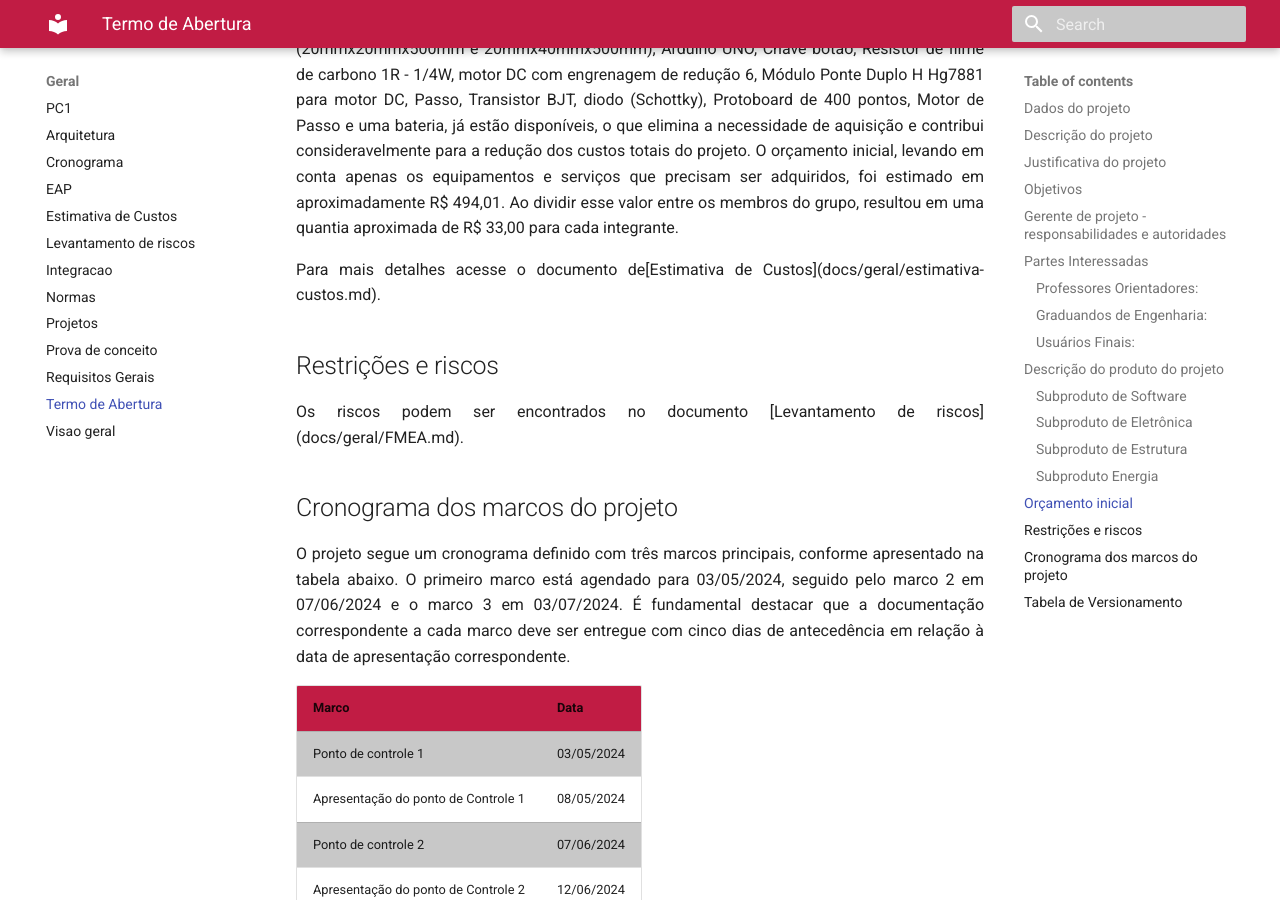
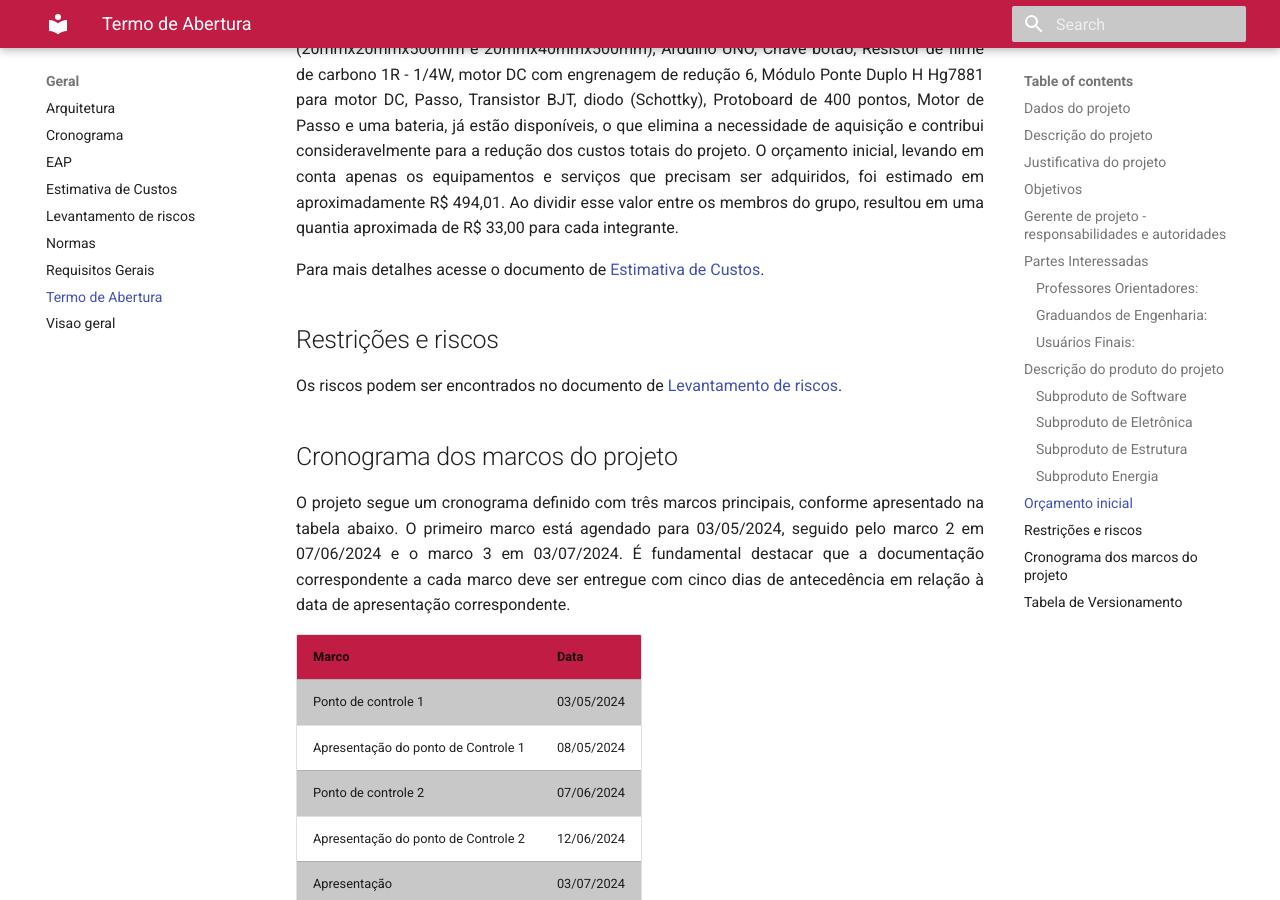
Before and after one commit to Calcioft/ScanPoint, an MkDocs documentation site: the page built from docs/geral/termo_de_abertura_de_projeto.md, in a window 1280 px wide and 900 px high, scrolled down 3006 px. Built offline with MkDocs 1.6.1 and Material for MkDocs 9.7.7, drawn with Linux system fonts in a browser that asks for light colours.

Commit message:
Ajustando tap

```diff
--- a/docs/geral/termo_de_abertura_de_projeto.md
+++ b/docs/geral/termo_de_abertura_de_projeto.md
@@ -52,11 +52,11 @@
 
 <p style="text-align: justify;">Durante a fase inicial de planejamento orçamentário, o grupo conduziu uma pesquisa para identificar todos os elementos essenciais para a execução do projeto. É relevante destacar que determinados itens, como o Fuso 8mm x 450mm, a castanha 8mm, as extrusões de alumínio (20mmx20mmx500mm e 20mmx40mmx500mm), Arduino UNO, Chave botão, Resistor de filme de carbono 1R - 1/4W, motor DC com engrenagem de redução 6, Módulo Ponte Duplo H Hg7881 para motor DC, Passo, Transistor BJT, diodo (Schottky), Protoboard de 400 pontos, Motor de Passo e uma bateria, já estão disponíveis, o que elimina a necessidade de aquisição e contribui consideravelmente para a redução dos custos totais do projeto. O orçamento inicial, levando em conta apenas os equipamentos e serviços que precisam ser adquiridos, foi estimado em aproximadamente R$ 494,01. Ao dividir esse valor entre os membros do grupo, resultou em uma quantia aproximada de R$ 33,00 para cada integrante.</p>
 
-<p style="text-align: justify;">Para mais detalhes acesse o documento de[Estimativa de Custos](docs/geral/estimativa-custos.md). </p>
+Para mais detalhes acesse o documento de [Estimativa de Custos](docs/geral/estimativa-custos.md).
 
 ## Restrições e riscos
 
-<p style="text-align: justify;">Os riscos podem ser encontrados no documento [Levantamento de riscos](docs/geral/FMEA.md).</p>
+Os riscos podem ser encontrados no documento de [Levantamento de riscos](docs/geral/FMEA.md).
 
 ## Cronograma dos marcos do projeto
 <p style="text-align: justify;">O projeto segue um cronograma definido com três marcos principais, conforme apresentado na tabela abaixo. O primeiro marco está agendado para 03/05/2024, seguido pelo marco 2 em 07/06/2024 e o marco 3 em 03/07/2024. É fundamental destacar que a documentação correspondente a cada marco deve ser entregue com cinco dias de antecedência em relação à data de apresentação correspondente.</p>
--- a/mkdocs.yml
+++ b/mkdocs.yml
@@ -18,16 +18,12 @@ extra_css:
 nav:
   - Sobre: index.md
   - Geral:
-      - PC1: geral/index.md
       - Arquitetura: geral/arquitetura.md
       - Cronograma: geral/cronograma.md
       - EAP: geral/eap_geral.md
       - Estimativa de Custos: geral/estimativa-custos.md
       - Levantamento de riscos: geral/FMEA.md
-      - Integracao: geral/integracao.md
       - Normas: geral/normas.md
-      - Projetos: geral/projetos.md
-      - Prova de conceito: geral/prova-de-conceito.md
       - Requisitos Gerais: geral/requisitos.md
       - Termo de Abertura: geral/termo_de_abertura_de_projeto.md
       - Visao geral: geral/visaogeral.md
```
